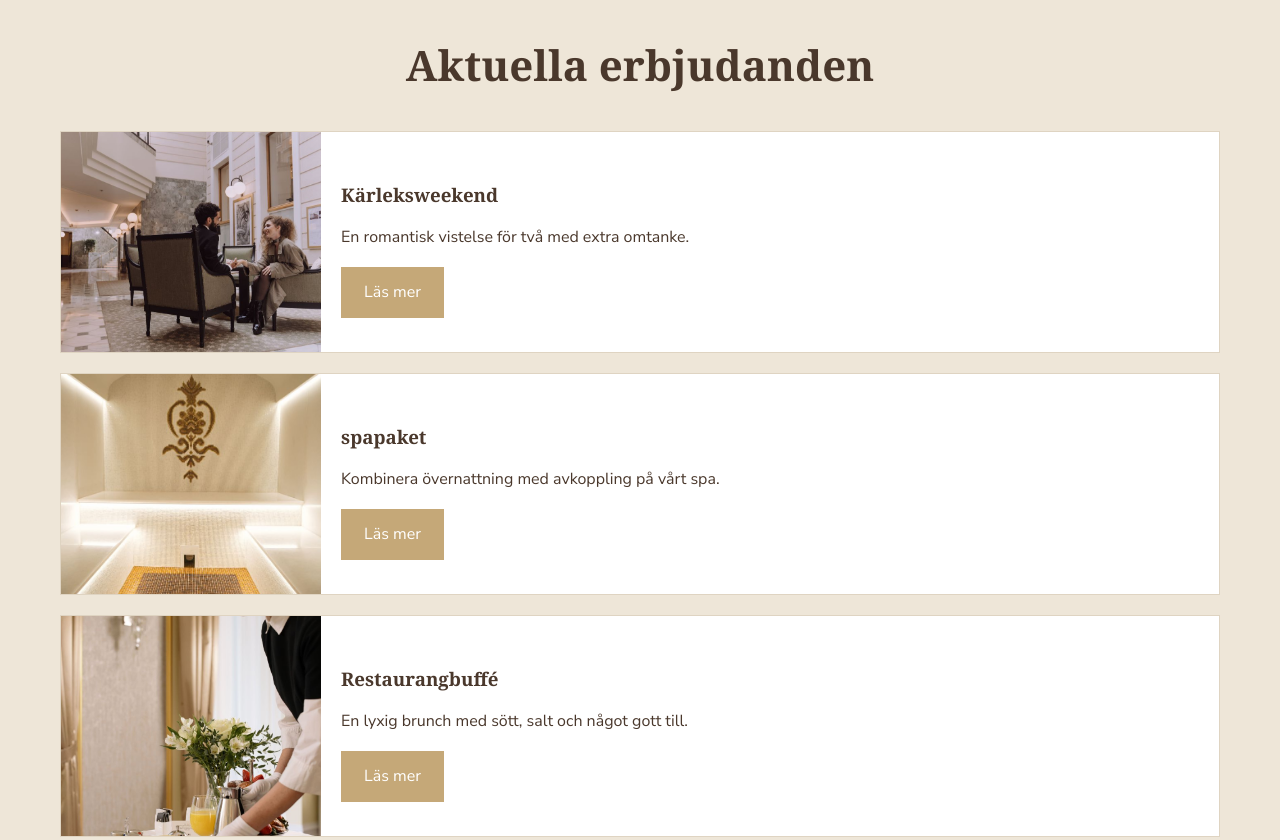
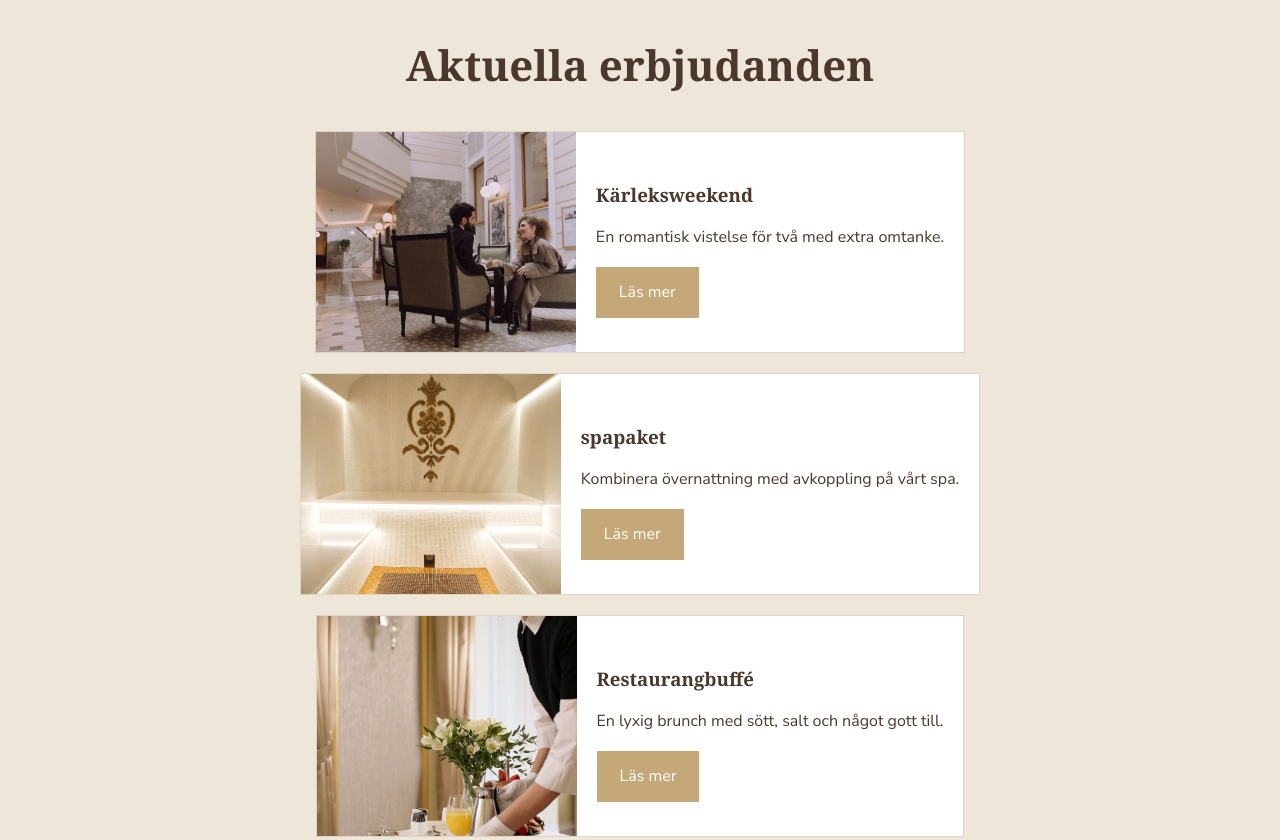
Before and after one commit to Souhar-26/Hotell-Eden, a plain HTML site: page index.html in a window 1280 px wide. Shown: the part 1580-2420 px from the top of the page. Drawn offline with Linux system fonts and the light colour scheme.

Commit message:
Gör erbjudandekorten smalare med rundade hörn

```diff
--- a/css/style.css
+++ b/css/style.css
@@ -256,8 +256,11 @@ a {
     display: grid;
     grid-template-columns: 260px 1fr;
     align-items: center;
+    max-width: 900px;
+    margin: 0 auto;
     background: #ffffff;
     border: 1px solid #dfd4c2;
+    overflow: hidden;
 }
 .erbjudande-content {
     padding: 20px;
```
